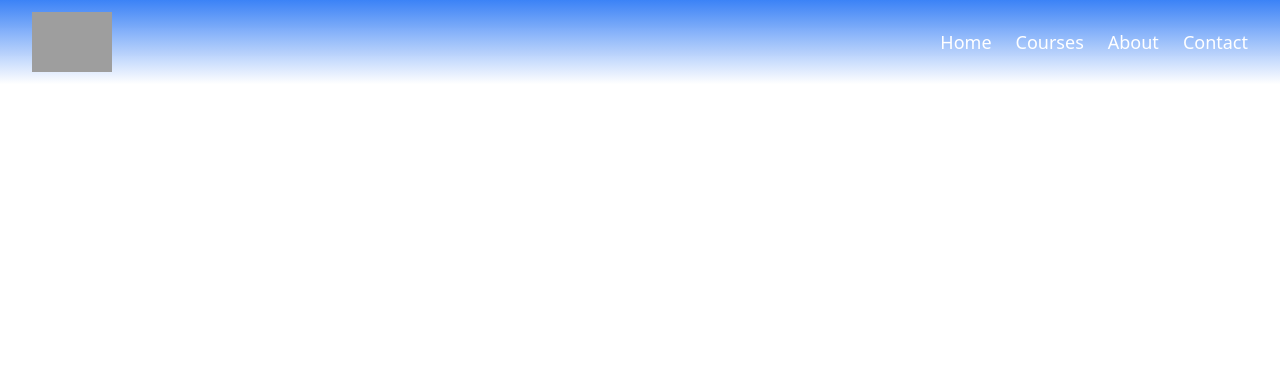
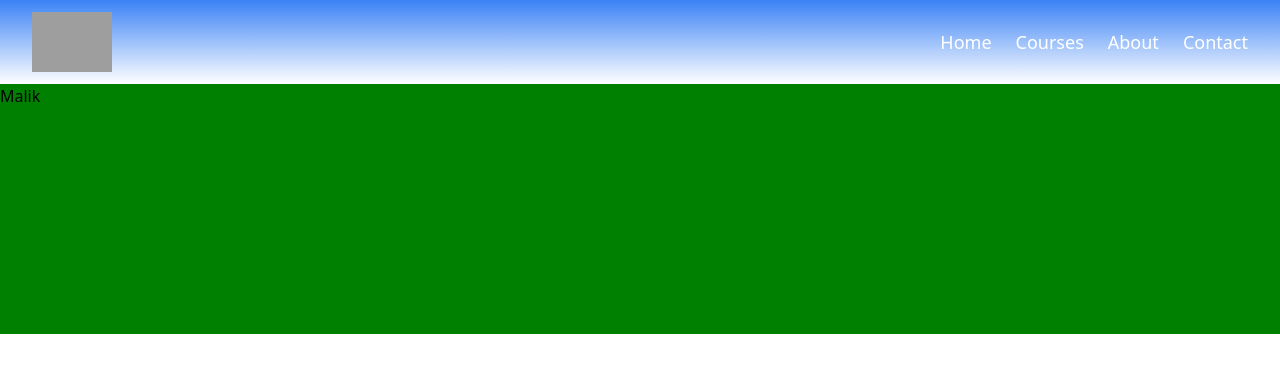
Before and after one commit to Ayyayush/SPT-Classes, a React (Create React App) app: page / in a window 1280 px wide. Shown: the top 372 px of the page. Built offline with nearby package versions, Linux system fonts and the light colour scheme; grey boxes are pictures that could not be loaded.

Commit message:
hero component added

```diff
--- a/package.json
+++ b/package.json
@@ -7,6 +7,7 @@
     "@testing-library/jest-dom": "^6.9.1",
     "@testing-library/react": "^16.3.0",
     "@testing-library/user-event": "^13.5.0",
+    "nodemon": "^3.1.11",
     "react": "^19.2.1",
     "react-dom": "^19.2.1",
     "react-router-dom": "^7.10.1",
@@ -17,7 +18,8 @@
     "start": "react-scripts start",
     "build": "react-scripts build",
     "test": "react-scripts test",
-    "eject": "react-scripts eject"
+    "eject": "react-scripts eject",
+    "dev": "Nodemon index.js"
   },
   "eslintConfig": {
     "extends": [
--- a/src/App.js
+++ b/src/App.js
@@ -1,12 +1,13 @@
-import {RouterProvider,createBrowserRouter} from "react-router-dom";
-import Header from "./components/Header";
+import { RouterProvider, createBrowserRouter } from "react-router-dom";
 import Login from "./components/Login";
 import Browse from "./components/Browse";
+import Header from "./components/Header.jsx";
+import LandingPage from "./components/LandingPage.jsx";
 
-const appRouter=createBrowserRouter([
+const appRouter = createBrowserRouter([
     {
         path: "/",
-    element: <Login />,
+        element: <LandingPage />,
     },
     {
         path: "/browse",
@@ -18,11 +19,10 @@ const appRouter=createBrowserRouter([
 ])
 
 
-function App(){
+function App() {
     return (
         <div>
-            <Header/>
-            <RouterProvider router={appRouter}/>
+            <RouterProvider router={appRouter} />
         </div>
     )
 }
--- a/src/components/Body.js
+++ /dev/null
@@ -1,7 +0,0 @@
-import React from "react";
-
-const Body = () => {
-  return <div>Body Component</div>;
-};
-
-export default Body;
--- /dev/null
+++ b/src/components/Body.jsx
@@ -0,0 +1,18 @@
+import React from "react";
+
+export function HeroComponent(){
+  return(
+    <>
+
+
+    </>
+  )
+}
+
+export function Body(){
+  return(
+    <>
+      <HeroComponent/>
+    </>
+  )
+}
--- a/src/components/Header.js
+++ b/src/components/Header.jsx
@@ -2,7 +2,7 @@ import React from "react";
 
 const Header = () => {
   return (
-   <div className="fixed top-0 left-0 w-full flex items-center justify-between px-8 py-3 bg-gradient-to-b from-blue-500 to-transparent">
+   <div className="sticky top-0 left-0 w-full flex items-center justify-between px-8 py-3 bg-gradient-to-b from-blue-500 to-transparent">
 
 
 
--- /dev/null
+++ b/src/components/LandingPage.jsx
@@ -0,0 +1,54 @@
+import Header from "./Header.jsx"
+import { useEffect } from "react";
+import { useState } from "react";
+
+export function HeroComponent() {
+    const [index, setIndex] = useState(0);
+    const [fade, setFade] = useState(true);
+    const colorOption = {
+        0: "blue",
+        1: "green",
+        2: "orange"
+    }
+
+    const text={
+        0:"Taher",
+        1:"Malik",
+        2:"NIT JSR"
+    }
+    useEffect(() => {
+        const interval = setInterval(() => {
+            setFade(false);
+            setTimeout(() => {
+                setIndex((prev) => (prev + 1) % 3);
+                setFade(true);
+            }, 800);
+        }, 3000);
+
+        return () => clearInterval(interval);
+    }, []);
+
+    return (
+        <>
+            <div className={`w-full h-[300px] `} >
+                <div className={`
+                    w-full h-[250px]
+                    transition-all duration-500
+                    ${fade ? "translate-x-0 opacity-100" : "translate-x-100 opacity-0"}
+                `}
+                style={{ background: colorOption[index] }}>
+                    {text[index]}
+
+                </div>
+            </div >
+        </>
+    )
+}
+export default function LandingPage() {
+    return (
+        <>
+            <Header />
+            <HeroComponent />
+        </>
+    )
+}
--- a/src/index.js
+++ b/src/index.js
@@ -1,8 +1,8 @@
 import React from 'react';
 import ReactDOM from 'react-dom/client';
 import './index.css';
-import App from './App';
-import reportWebVitals from './reportWebVitals';
+import App from './App.js';
+import reportWebVitals from './reportWebVitals.js';
 
 const root = ReactDOM.createRoot(document.getElementById('root'));
 root.render(
```
Also changed, not shown: src/components/Browse.jsx (renamed from src/components/Browse.js), src/components/Login.jsx (renamed from src/components/Login.js), 1 other file (tests, documents, lock files or other folders). Lines whose indentation alone changed are shown as unchanged.
